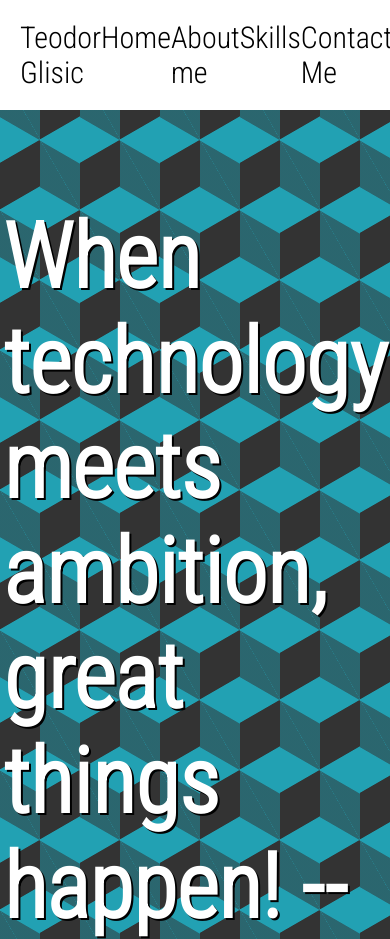
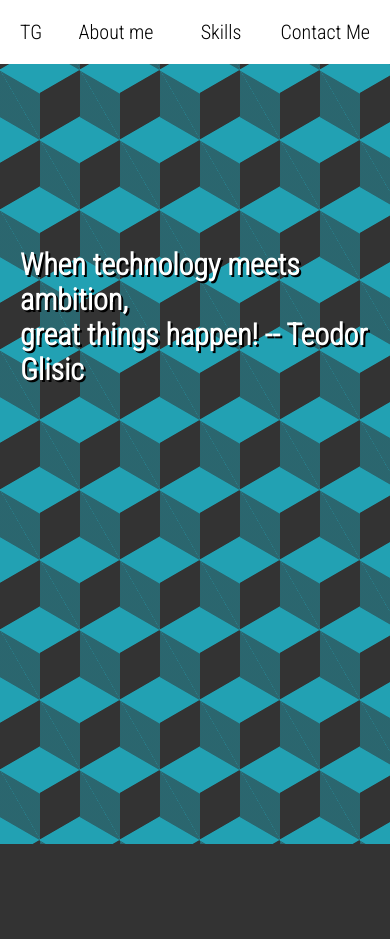
Before and after one commit to teodorglisic/teodorglisic.github.io, a plain HTML site: page index.html in a window 390 px wide. Shown: the top 939 px of the page. After the commit the page ends 844 px from the top, so only its background shows below. Drawn offline with Linux system fonts and the light colour scheme.

Commit message:
Added responsive web UI

```diff
--- a/index.html
+++ b/index.html
@@ -15,9 +15,10 @@
         <nav>
             <div class="container1">
                 <a href="index.html" class="name">Teodor Glisic</a>
+                <a href="index.html" class="name-small">TG</a>
             </div>
             <div class="linklist">
-                <a href="./index.html">Home</a>
+                <a href="./index.html"class="home">Home</a>
                 <a href="./about.html">About me</a>
                 <a href="./skills.html">Skills</a>
             </div>
--- a/ressources/style.css
+++ b/ressources/style.css
@@ -74,3 +74,54 @@ h1 {
     text-shadow: 2px 2px black;
     color: white;
 }
+
+.name-small {
+    display: none;
+}
+
+@media only screen and (max-width: 600px) {
+
+    body {
+        font-size: 20px;
+        flex-direction: column;
+    }
+
+    .container1, .container2 {
+        flex-basis: 10%;
+    }
+    .container1 {
+        flex-grow: 0;
+    }
+
+    .container1, .container2, .linklist {
+        align-items: center;
+        flex-grow: 0;
+    }
+
+    .container2 {
+        flex-basis: 30%;
+    }
+
+    main {
+        min-height: 60vh;
+    }
+
+
+    .linklist {
+        flex-grow: 1;
+        flex-basis: 15%;
+    }
+
+    .name-small {
+        display: block;
+    }
+
+    .name, .home {
+        display: none;
+    }
+
+    h1 {
+        font-size: 30px;
+    }
+
+}
```
Also changed, not shown: about.html (+1 -0 lines), contact.html (+1 -0 lines), skills.html (+1 -0 lines).
